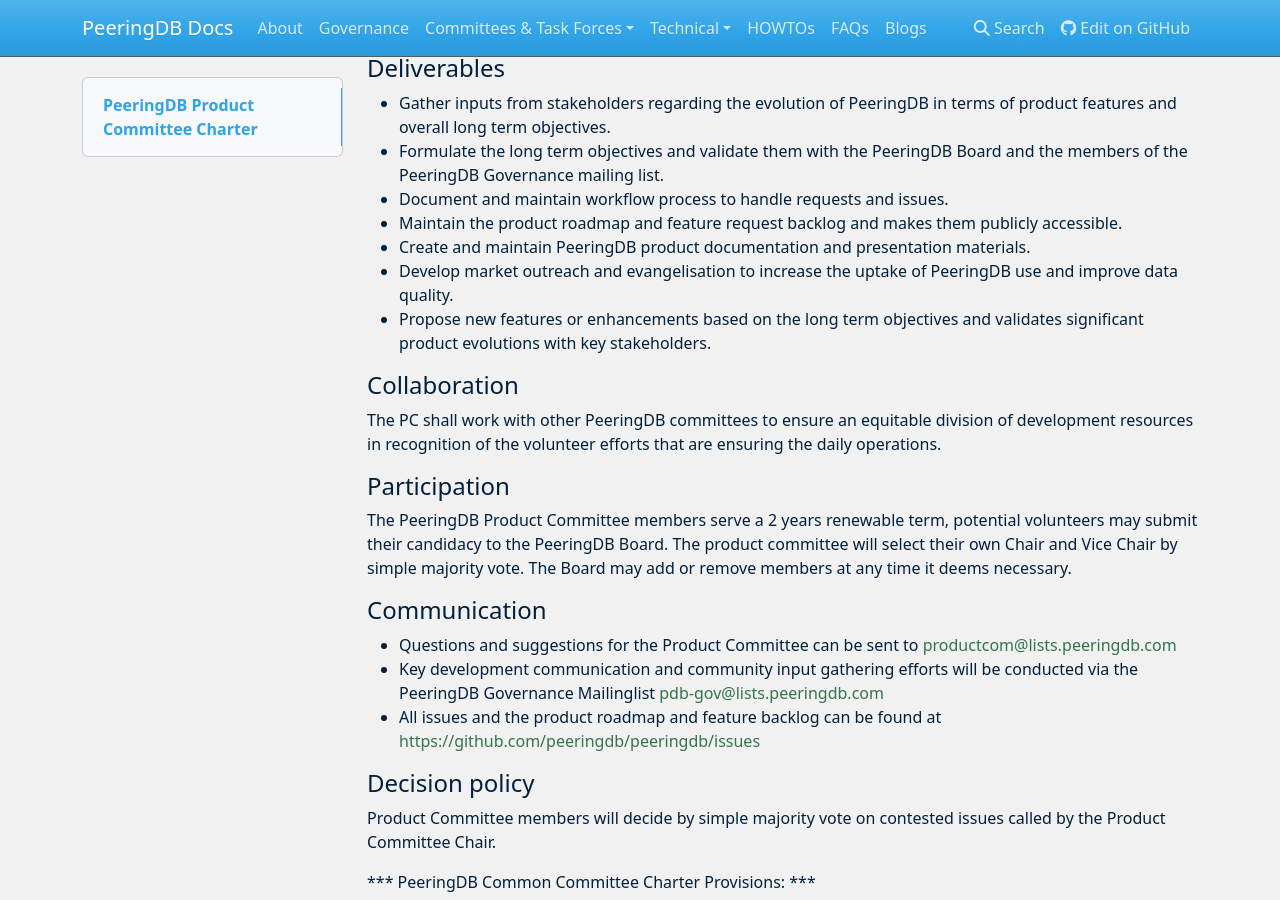
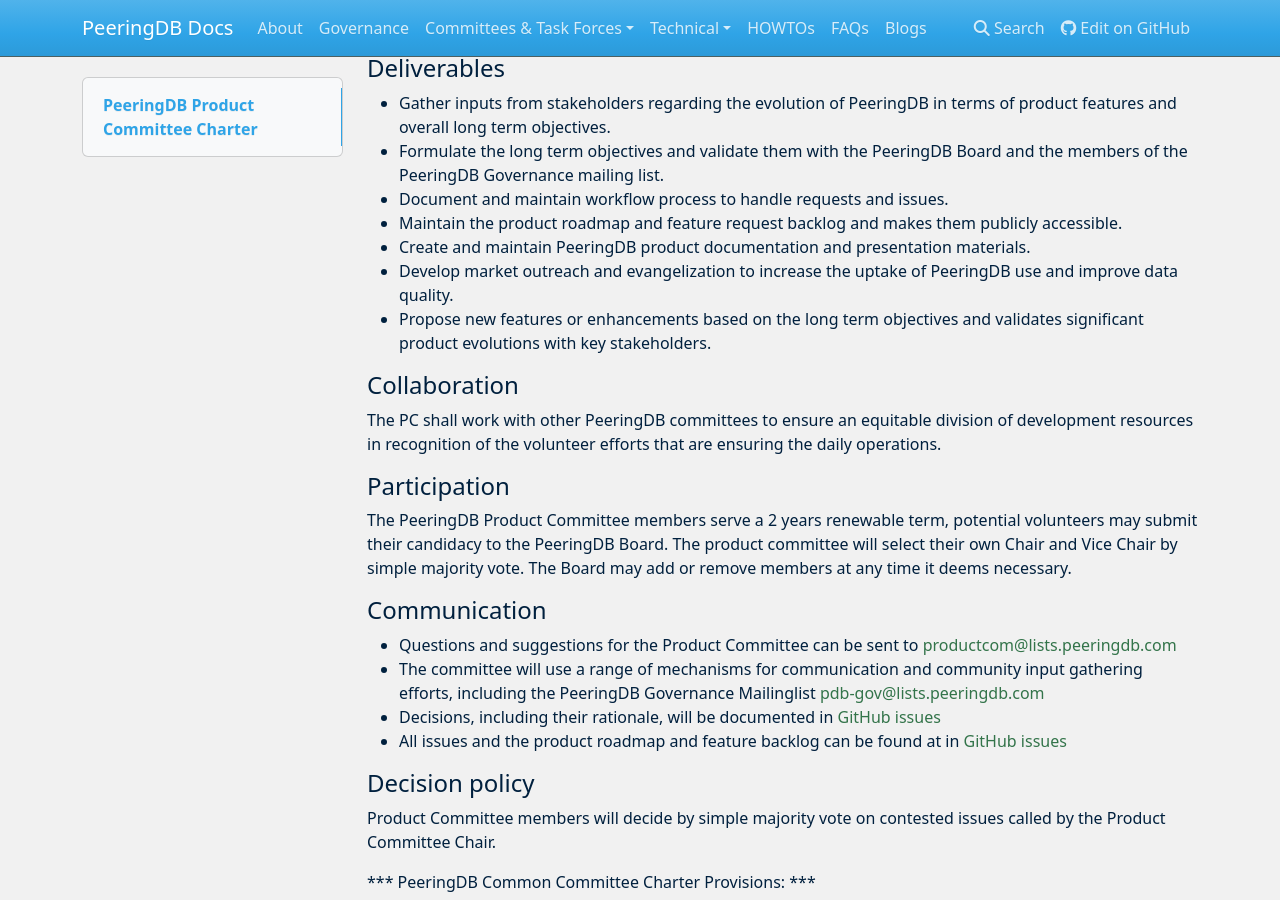
Before and after one commit to peeringdb/docs, an MkDocs documentation site: the page built from docs/committee/product/charter.md, in a window 1280 px wide and 900 px high, scrolled down 383 px. Built offline with MkDocs 1.6.1, drawn with Linux system fonts in a browser that asks for light colours; nearby versions of some CDN libraries.

Commit message:
Update charter.md
1. Add that the committee will use a range of communication mechanisms and not just the governance list
2. Add that decisions and rationale will be documented in GitHub issues

```diff
--- a/docs/committee/product/charter.md
+++ b/docs/committee/product/charter.md
@@ -19,7 +19,7 @@
 - Document and maintain workflow process to handle requests and issues.
 - Maintain the product roadmap and feature request backlog and makes them publicly accessible.
 - Create and maintain PeeringDB product documentation and presentation materials.
-- Develop market outreach and evangelisation to increase the uptake of PeeringDB use and improve data quality.
+- Develop market outreach and evangelization to increase the uptake of PeeringDB use and improve data quality.
 - Propose new features or enhancements based on the long term objectives and validates significant product evolutions with key stakeholders.
 
 
@@ -36,8 +36,9 @@
 #### Communication
 
 - Questions and suggestions for the Product Committee can be sent to <productcom@lists.peeringdb.com>
-- Key development communication and community input gathering efforts will be conducted via the PeeringDB Governance Mailinglist [pdb-gov@lists.peeringdb.com](http://lists.peeringdb.com/cgi-bin/mailman/listinfo/pdb-gov)
-- All issues and the product roadmap and feature backlog can be found at <https://github.com/peeringdb/peeringdb/issues>
+- The committee will use a range of mechanisms for communication and community input gathering efforts, including the PeeringDB Governance Mailinglist [pdb-gov@lists.peeringdb.com](http://lists.peeringdb.com/cgi-bin/mailman/listinfo/pdb-gov)
+- Decisions, including their rationale, will be documented in [GitHub issues](https://github.com/peeringdb/peeringdb/issues)
+- All issues and the product roadmap and feature backlog can be found at in [GitHub issues](https://github.com/peeringdb/peeringdb/issues)
 
 
 #### Decision policy
```
